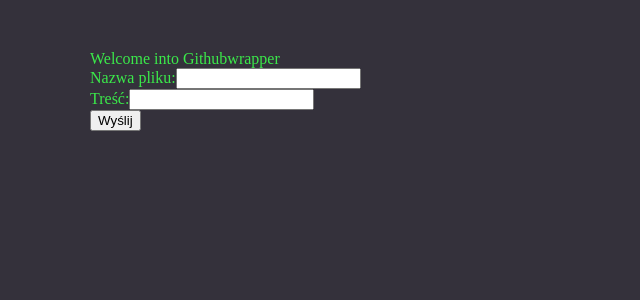
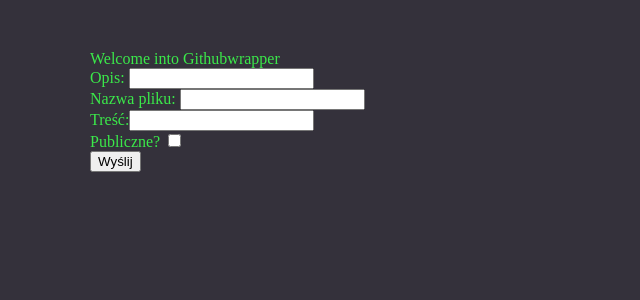
Before and after one commit to Yur3te/github-gist-app, a React (Create React App) app: page / in a window 1280 px wide. Shown: the top 300 px of the page, without its empty margins (0-640 px from the left). Built offline with nearby package versions, Linux system fonts and the light colour scheme; no server answers.

Commit message:
useState Added

```diff
--- a/src/components/AddGist.js
+++ b/src/components/AddGist.js
@@ -1,4 +1,4 @@
-import React, { useState, useRef } from "react";
+import React, { useState } from "react";
 
 import gistsWrapper from "../js/gistsWrapper";
 const token = require("../js/config.js");
@@ -9,18 +9,30 @@
     return wrapper;
   };
 
-  const fileNameRef = useRef();
+  const [description, setDescription] = useState("");
+  const [filename, setFilename] = useState("");
+  const [content, setContent] = useState("");
+  const [isPublic, setIsPublic] = useState(false);
+
+  const descriptionHandler = (event) => setDescription(event.target.value);
+
+  const filenameHandler = (event) => setFilename(event.target.value);
+
+  const contentHandler = (event) => setContent(event.target.value);
+
+  const isPublicHandler = (event) => setIsPublic(event.target.checked);
 
   const create = (event) => {
-    const enteredFileName = fileNameRef.current.value;
     event.preventDefault();
 
-    const file = { name: enteredFileName, content: "test" };
-
     let gistPayload = {
-      description: "opis",
-      public: true,
-      files: { file },
+      description: description,
+      public: isPublic,
+      files: {
+        [filename]: {
+          content: content,
+        },
+      },
     };
 
     const wrapper = getWrapper();
@@ -30,6 +42,11 @@
       .catch((err) => {
         console.log(err);
       });
+
+    // dodać ifa - jeżeli jest response, że się udało to dopiero wtedy
+    setDescription("");
+    setFilename("");
+    setContent("");
   };
 
   return (
@@ -37,12 +54,24 @@
       <div>
         <form onSubmit={create}>
           <div>
-            <label>Nazwa pliku:</label>
-            <input type="text" ref={fileNameRef} />
+            <label>Opis: </label>
+            <input
+              type="text"
+              value={description}
+              onChange={descriptionHandler}
+            />
+          </div>
+          <div>
+            <label>Nazwa pliku: </label>
+            <input type="text" value={filename} onChange={filenameHandler} />
           </div>
           <div>
             <label>Treść:</label>
-            <input type="text" />
+            <input type="text" value={content} onChange={contentHandler} />
+          </div>
+          <div>
+            <label>Publiczne? </label>
+            <input type="checkbox" onChange={isPublicHandler} />
           </div>
           <input type="submit" value="Wyślij" />
         </form>
```
